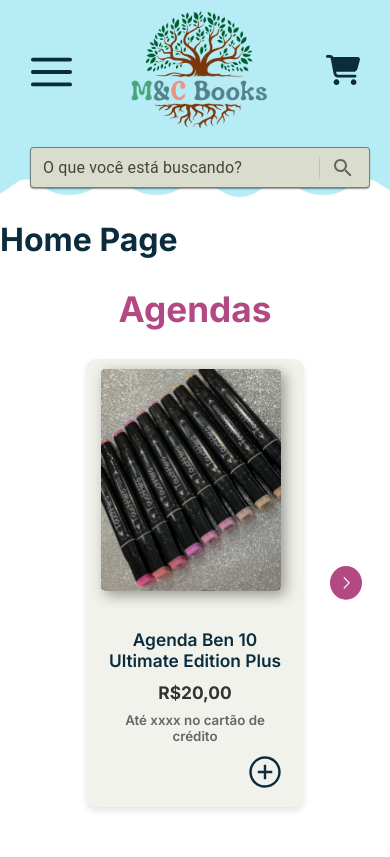
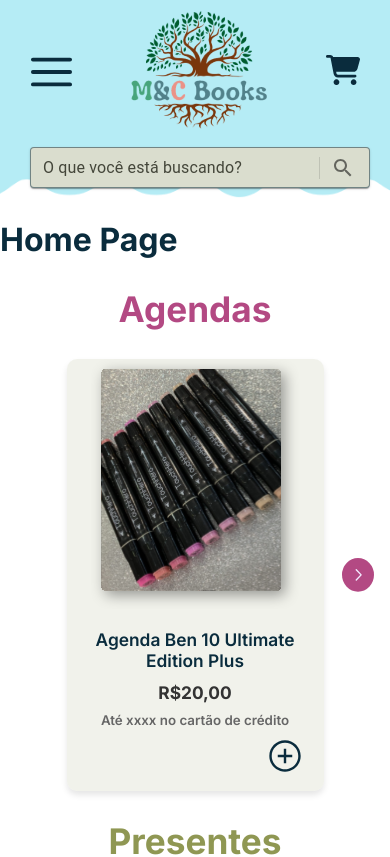
Before and after one commit to patriciasanttos/projeto-livraria, a React (Vite) app in the folder web/: page / in a window 390 px wide. Shown: the top 857 px of the page. Built offline with nearby package versions, Linux system fonts and the light colour scheme.

Commit message:
Feat: Category component responsiveness developed

```diff
--- a/web/src/Components/Category/Category.scss
+++ b/web/src/Components/Category/Category.scss
@@ -2,7 +2,7 @@
     text-align: center;
     padding: 0 15%;
 
-    height: 70dvh;
+    height: auto;
 
     h2 {
         font-weight: 700;
@@ -15,7 +15,7 @@
         align-items: center;
 
         .arrows {
-            margin: 0 2em;
+            margin: 0 auto;
             width: 2em;
             height: auto;
             position: absolute;
@@ -24,17 +24,12 @@
             cursor: pointer;
 
             &:first-child {
-                left: 13%;
+                left: 4%;
             }
 
             &:last-child {
-                right: 13%;
+                right: 4%;
             }
-        }
-
-        .card-container {
-            display: grid;
-            grid-template-columns: repeat(3, 1fr);
         }
     }
 
@@ -52,78 +47,16 @@
     }
 }
 
-@media (min-width: 1678px) {
+@media screen and (min-width: 768px) {
     .category-component {
-        padding: 0 20%;
-        height: 50dvh;
-    }
-}
-
-@media (max-width: 1677px) {
-    .category-component {
-        padding: 0 5%;
-        height: 30dvh;
-
         .category-component-container .arrows {
             &:first-child {
-                left: 6%;
+                left: 7%;
             }
 
             &:last-child {
-                right: 6%;
+                right: 7%;
             }
         }
     }
 }
-
-@media (max-width: 1500px) {
-    .category-component {
-        height: 65dvh;
-    }
-}
-
-@media (max-width: 820px) {
-    .category-component {
-        padding: 0 15%;
-        height: 32dvh;
-
-        .category-component-container .arrows {
-            &:first-child {
-                left: 1%;
-            }
-
-            &:last-child {
-                right: 1%;
-            }
-        }
-    }
-}
-
-@media (max-width: 504px) {
-    .category-component  {
-        padding: 0 20%;
-        height: 32dvh;
-
-        .category-component-container .arrows {
-            &:first-child {
-                left: -1%;
-            }
-
-            &:last-child {
-                right: -1%;
-            }
-        }
-    }
-}
-
-@media (max-width: 430px) {
-    .category-component {
-        height: 55dvh;
-    }
-}
-
-@media (max-width: 393px) {
-    .category-component {
-        height: 65dvh;
-    }
-}
```
